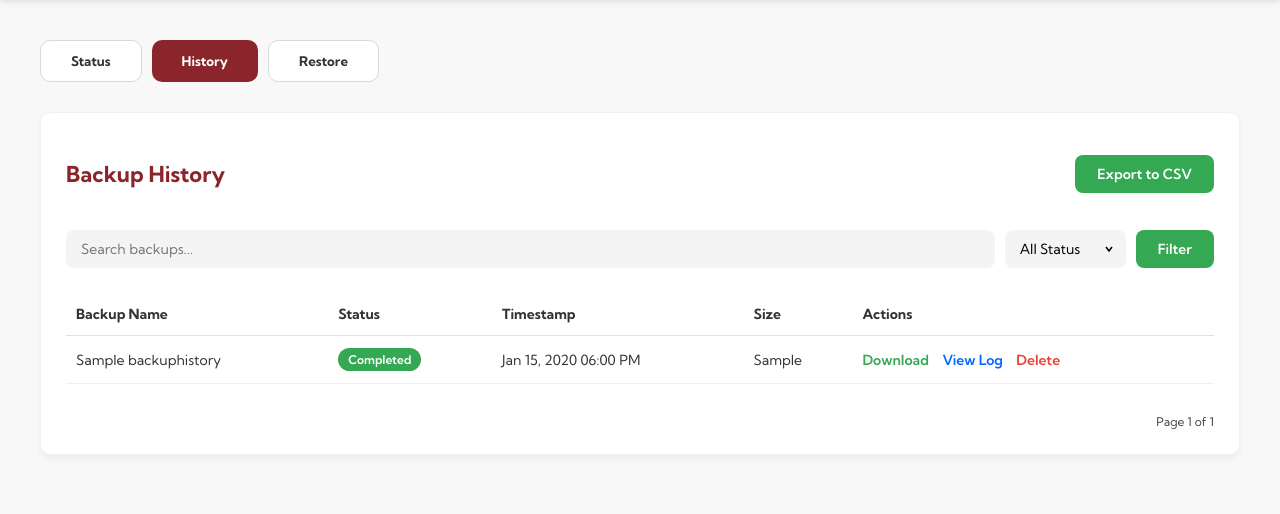
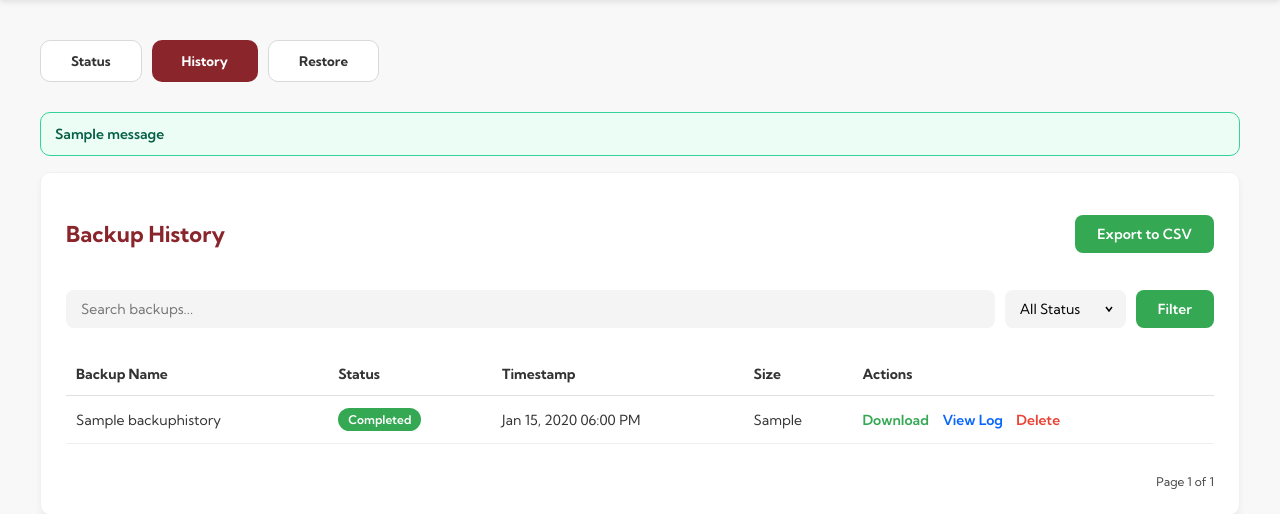
Before and after one commit to LikeYasay/CSIT327-G1-Arcasys, a Django app: page /events/backup-history/ in a window 1280 px wide. Shown: the part 60-574 px from the top of the page. Run offline with Django 5.2, Linux system fonts and the light colour scheme; a user stored in the database is signed in; tables that the repository leaves empty hold one stand-in row (values such as "Sample post"); one stand-in notice (Sample message) is shown; parts of the project's set-up code (start-up, migrations or seed data) failed here and were passed over.

Commit message:
fix(events): fixed styling on add page + backup history message

```diff
--- a/apps/events/static/events/css/backup_history.css
+++ b/apps/events/static/events/css/backup_history.css
@@ -424,6 +424,51 @@ footer {
   transform: translateY(-2px);
 }
 
+/* Flash messages */
+.flash-area {
+  margin: 0 0 16px 0;
+}
+
+.alert {
+  padding: 12px 14px;
+  border-radius: 10px;
+  font-size: 14px;
+  font-weight: 600;
+  border: 1px solid transparent;
+  margin-bottom: 10px;
+}
+
+/* success (green), error (red), info (blue), warning (amber) */
+.alert.success, .alert.message-success {
+  background: #ecfdf5;
+  border-color: #34d399;
+  color: #065f46;
+}
+
+.alert.error, .alert.message-error {
+  background: #fef2f2;
+  border-color: #fca5a5;
+  color: #991b1b;
+}
+
+.alert.info, .alert.message-info {
+  background: #eff6ff;
+  border-color: #93c5fd;
+  color: #1e3a8a;
+}
+
+.alert.warning, .alert.message-warning {
+  background: #fffbeb;
+  border-color: #facc15;
+  color: #92400e;
+}
+
+/* optional fade-out */
+.alert.fade-out {
+  opacity: 0;
+  transition: opacity .35s ease;
+}
+
 @keyframes fadeIn {
   from { opacity: 0; }
   to { opacity: 1; }
--- a/apps/events/templates/events/backup_history.html
+++ b/apps/events/templates/events/backup_history.html
@@ -8,6 +8,7 @@
 {% endblock %}
 
 {% block content %}
+
 <div class="dashboard-container">
 
   <!-- TABS -->
@@ -18,6 +19,13 @@
   </div>
 
   <!-- BACKUP HISTORY SECTION -->
+  <div class="flash-area">
+    {% for message in messages %}
+      <div class="alert {{ message.tags }}">
+        {{ message }}
+      </div>
+    {% endfor %}
+  </div>
   <section class="backup-history">
     <div class="section-header">
       <h3>Backup History</h3>
--- a/apps/events/views.py
+++ b/apps/events/views.py
@@ -555,7 +555,7 @@ def backup_history_view(request):
                         f"<pre style='padding:1rem; background:#f4f4f4; border-radius:6px;'>{f.read()}</pre>"
                     )
             messages.error(request, "Log file not found.")
-            return redirect('backup_history')
+            return redirect('events:backup_history')
 
     # Delete Backup -----
     if request.method == "POST" and "delete_id" in request.POST:
@@ -567,6 +567,7 @@ def backup_history_view(request):
                 backup.BackupLogFile.delete()
             backup.delete()
             messages.success(request, "Backup deleted successfully.")
+            return redirect('events:backup_history')
         else:
             messages.error(request, "Backup not found.")
         return redirect('events:backup_history')
```
Also changed, not shown: apps/events/backup_script.py (+17 -14 lines), apps/events/static/events/css/add_event.css (+14 -8 lines).
